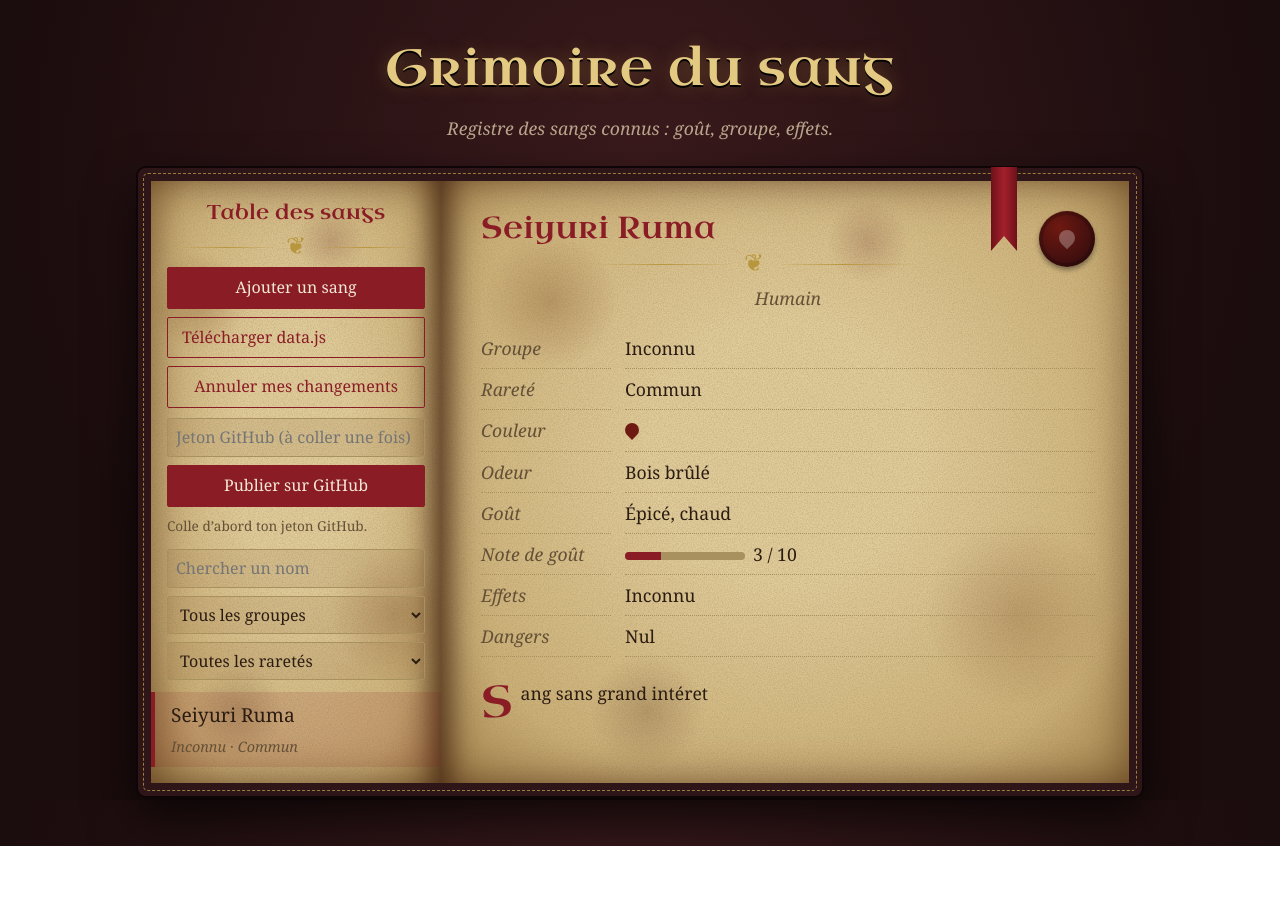
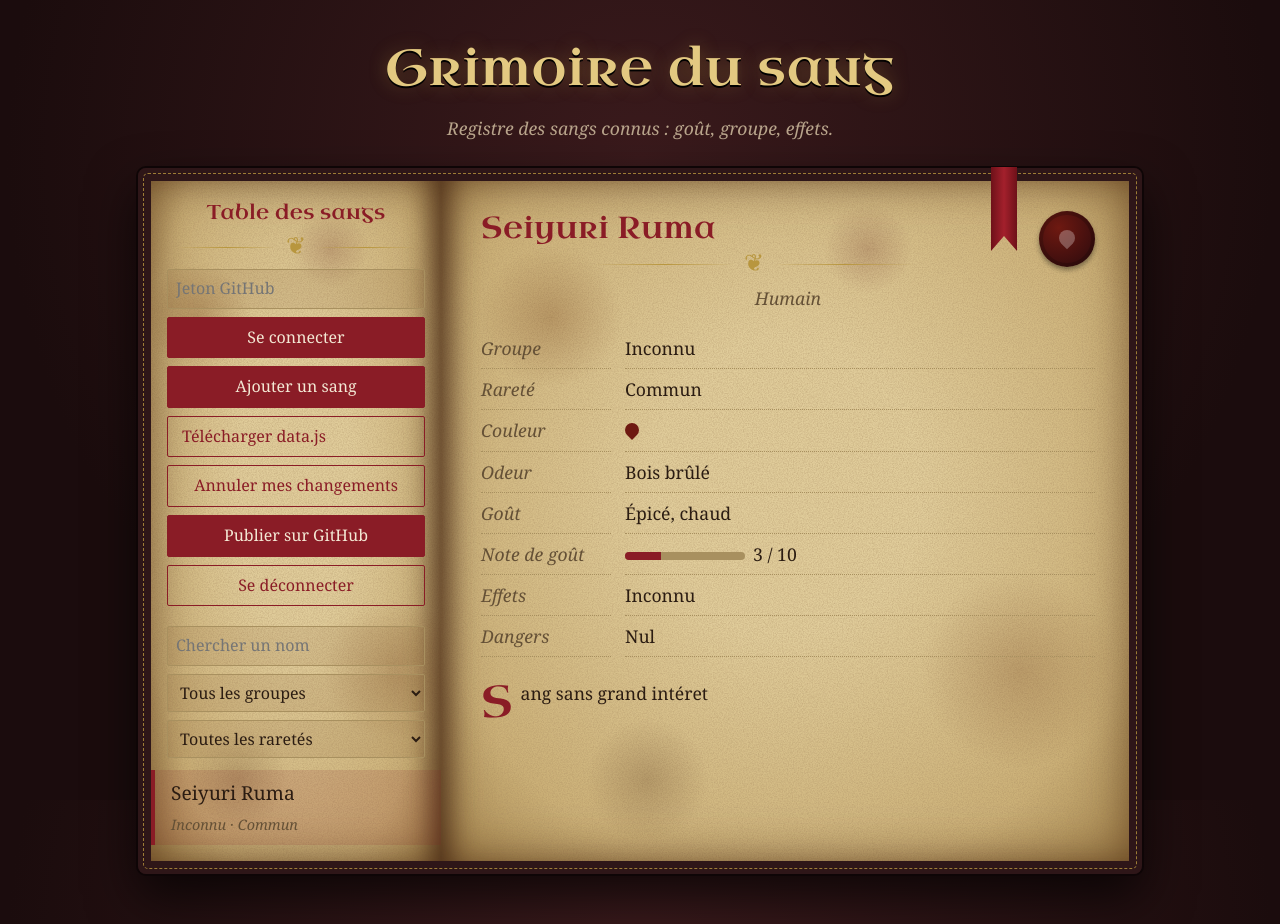
Before and after one commit to Aomiwav/Aomi.github.io, a plain HTML site: page index.html in a window 1280 px wide. Both pictures are taken after a click on the button "Publier sur GitHub". Before the commit the page ends 846 px from the top, so only its background shows below. Drawn offline with Linux system fonts and the light colour scheme; a web font is replaced by a local one.

Commit message:
Add files via upload

```diff
--- a/index.html
+++ b/index.html
@@ -88,12 +88,18 @@ select,input,textarea{background:rgba(120,85,40,.12)}
 <nav class="index" aria-label="Index">
 <h2 class="idx">Table des sangs</h2><div class="orn" aria-hidden="true">❦</div>
 <div class="admin" id="admin" hidden>
+<div class="admin" id="login" style="margin:0">
+<input id="tok" type="password" placeholder="Jeton GitHub" aria-label="Jeton GitHub" autocomplete="off">
+<button class="btn" id="conn">Se connecter</button>
+</div>
+<div class="admin" id="tools" style="margin:0" hidden>
 <button class="btn" id="addBtn">Ajouter un sang</button>
 <a class="btn alt" id="dl" href="#">Télécharger data.js</a>
 <button class="btn alt" id="reset">Annuler mes changements</button>
-<input id="tok" type="password" placeholder="Jeton GitHub (à coller une fois)" aria-label="Jeton GitHub" autocomplete="off">
 <button class="btn" id="pub">Publier sur GitHub</button>
-<p id="pubmsg" role="status">Mode édition : tes changements restent dans ce navigateur tant que tu n’as pas publié.</p>
+<button class="btn alt" id="out">Se déconnecter</button>
+</div>
+<p id="pubmsg" role="status"></p>
 </div>
 <div class="filters">
 <input id="q" type="search" placeholder="Chercher un nom" aria-label="Chercher un nom">
@@ -110,9 +116,9 @@ select,input,textarea{background:rgba(120,85,40,.12)}
 var FIELDS=[["n","Nom"],["e","Espèce / rôle"],["g","Groupe sanguin","select"],["r","Rareté","select"],["c","Couleur","color"],["o","Odeur"],["t","Goût"],["s","Note de goût (sur 10)","select"],["f","Effets"],["d","Dangers"],["no","Note perso","area"]];
 var OPTS={g:["A+","A−","B+","B−","AB+","AB−","O+","O−","Inconnu"],r:["Commun","Peu commun","Rare","Très rare","Légendaire"],s:["0","1","2","3","4","5","6","7","8","9","10"]};
 var KEY="grimoire-brouillon",$=function(i){return document.getElementById(i)};
-var EDIT=location.hash==="#edit",entries=(window.GRIMOIRE||[]).slice(),cur=null,editing=null,confirmDel=false;
-if(EDIT){try{var d=JSON.parse(localStorage.getItem(KEY)||"null");if(Array.isArray(d))entries=d}catch(e){}}
-function save(){if(!EDIT)return;try{localStorage.setItem(KEY,JSON.stringify(entries))}catch(e){}}
+var CLE="#edit",UNLOCKED=false,TOKEN="",EDIT=location.hash===CLE,entries=(window.GRIMOIRE||[]).slice(),cur=null,editing=null,confirmDel=false;
+
+function save(){if(!UNLOCKED)return;try{localStorage.setItem(KEY,JSON.stringify(entries))}catch(e){}}
 function esc(s){var d=document.createElement("div");d.textContent=s==null?"":String(s);return d.innerHTML}
 function sorted(){return entries.slice().sort(function(a,b){return String(a.n).localeCompare(String(b.n),"fr")})}
 function fillSel(sel,key,label){var keep=sel.value,v=[];entries.forEach(function(x){if(x[key]&&v.indexOf(x[key])<0)v.push(x[key])});v.sort();sel.innerHTML="<option value=''>"+label+"</option>"+v.map(function(x){return "<option>"+esc(x)+"</option>"}).join("");sel.value=v.indexOf(keep)<0?"":keep}
@@ -120,7 +126,7 @@ function dataText(){return "// Les fiches du grimoire. Remplace ce fichier sur t
 function exportLink(){var t=dataText();
 $("dl").href="data:text/javascript;charset=utf-8,"+encodeURIComponent(t);$("dl").download="data.js"}
 function render(){fillSel($("g"),"g","Tous les groupes");fillSel($("r"),"r","Toutes les raretés");
-$("admin").hidden=!EDIT;if(EDIT)exportLink();
+$("admin").hidden=!EDIT;$("login").hidden=UNLOCKED;$("tools").hidden=!UNLOCKED;if(UNLOCKED)exportLink();
 var q=$("q").value.toLowerCase(),g=$("g").value,r=$("r").value,ul=$("list"),n=0;ul.innerHTML="";
 sorted().forEach(function(x){if((q&&String(x.n).toLowerCase().indexOf(q)<0)||(g&&x.g!==g)||(r&&x.r!==r))return;n++;
 var li=document.createElement("li"),b=document.createElement("button");b.innerHTML="<b>"+esc(x.n)+"</b><span>"+esc(x.g)+" · "+esc(x.r)+"</span>";
@@ -130,7 +136,7 @@ if(editing!==null)return form();
 var x=entries.filter(function(e){return e.id===cur})[0];
 if(!x){$("entry").innerHTML="<p class='race'>"+(entries.length?"Choisis un sang dans l’index.":"Aucun sang n’a encore été ajouté.")+"</p>";return}
 var s=Math.max(0,Math.min(10,Number(x.s)||0)),cc=/^#[0-9a-f]{6}$/i.test(x.c)?x.c:"#7a1a1f";
-$("entry").innerHTML="<span class='seal' style='--c:"+cc+"' aria-hidden='true'></span><h2>"+esc(x.n)+"</h2><div class='orn' aria-hidden='true'>❦</div><p class='race'>"+esc(x.e)+"</p><dl><dt>Groupe</dt><dd>"+esc(x.g)+"</dd><dt>Rareté</dt><dd>"+esc(x.r)+"</dd><dt>Couleur</dt><dd><span class='drop' style='--c:"+esc(/^#[0-9a-f]{6}$/i.test(x.c)?x.c:"#7a1a1f")+"'></span></dd><dt>Odeur</dt><dd>"+esc(x.o)+"</dd><dt>Goût</dt><dd>"+esc(x.t)+"</dd><dt>Note de goût</dt><dd><span class='bar'><i style='width:"+s*10+"%'></i></span>"+s+" / 10</dd><dt>Effets</dt><dd>"+esc(x.f)+"</dd><dt>Dangers</dt><dd>"+esc(x.d)+"</dd></dl><p class='note'>"+esc(x.no)+"</p>"+(EDIT?"<div class='actions'><button class='btn alt' id='ed'>Modifier</button><button class='btn alt' id='del'>"+(confirmDel?"Confirmer la suppression":"Supprimer")+"</button></div>":"");
+$("entry").innerHTML="<span class='seal' style='--c:"+cc+"' aria-hidden='true'></span><h2>"+esc(x.n)+"</h2><div class='orn' aria-hidden='true'>❦</div><p class='race'>"+esc(x.e)+"</p><dl><dt>Groupe</dt><dd>"+esc(x.g)+"</dd><dt>Rareté</dt><dd>"+esc(x.r)+"</dd><dt>Couleur</dt><dd><span class='drop' style='--c:"+esc(/^#[0-9a-f]{6}$/i.test(x.c)?x.c:"#7a1a1f")+"'></span></dd><dt>Odeur</dt><dd>"+esc(x.o)+"</dd><dt>Goût</dt><dd>"+esc(x.t)+"</dd><dt>Note de goût</dt><dd><span class='bar'><i style='width:"+s*10+"%'></i></span>"+s+" / 10</dd><dt>Effets</dt><dd>"+esc(x.f)+"</dd><dt>Dangers</dt><dd>"+esc(x.d)+"</dd></dl><p class='note'>"+esc(x.no)+"</p>"+(UNLOCKED?"<div class='actions'><button class='btn alt' id='ed'>Modifier</button><button class='btn alt' id='del'>"+(confirmDel?"Confirmer la suppression":"Supprimer")+"</button></div>":"");
 if($("ed"))$("ed").onclick=function(){editing=x.id;render()};
 if($("del"))$("del").onclick=function(){if(!confirmDel){confirmDel=true;render();return}
 entries=entries.filter(function(e){return e.id!==x.id});cur=null;confirmDel=false;save();render()}}
@@ -150,11 +156,18 @@ $("addBtn").onclick=function(){editing="";cur=null;render()};
 $("reset").onclick=function(){try{localStorage.removeItem(KEY)}catch(e){}entries=(window.GRIMOIRE||[]).slice();cur=null;editing=null;render()};
 
 var OWNER="Aomiwav",REPO="Aomi.github.io",TK="grimoire-jeton";
-try{$("tok").value=localStorage.getItem(TK)||""}catch(e){}
+async function connect(t,silent){var m=$("pubmsg");m.textContent="Vérification…";
+try{var r=await fetch("https://api.github.com/repos/"+OWNER+"/"+REPO,{headers:{Authorization:"Bearer "+t,Accept:"application/vnd.github+json"}});
+var j=r.ok?await r.json():null;
+if(j&&j.permissions&&j.permissions.push){TOKEN=t;UNLOCKED=true;try{localStorage.setItem(TK,t)}catch(e){}
+try{var d=JSON.parse(localStorage.getItem(KEY)||"null");if(Array.isArray(d))entries=d}catch(e){}
+m.textContent="";cur=entries.length?sorted()[0].id:null;render();return}}catch(e){}
+m.textContent=silent?"":"Connexion refusée. Vérifie le jeton."}
+$("conn").onclick=function(){var t=$("tok").value.trim();if(t)connect(t,false)};
+$("out").onclick=function(){UNLOCKED=false;TOKEN="";try{localStorage.removeItem(TK)}catch(e){}$("tok").value="";entries=(window.GRIMOIRE||[]).slice();editing=null;cur=entries.length?sorted()[0].id:null;$("pubmsg").textContent="";render()};
+if(EDIT){var st="";try{st=localStorage.getItem(TK)||""}catch(e){}if(st)connect(st,true)}
 $("pub").onclick=async function(){
-var t=$("tok").value.trim(),m=$("pubmsg");
-if(!t){m.textContent="Colle d’abord ton jeton GitHub.";return}
-try{localStorage.setItem(TK,t)}catch(e){}
+var t=TOKEN,m=$("pubmsg");if(!UNLOCKED||!t)return;
 m.textContent="Publication en cours…";
 var u="https://api.github.com/repos/"+OWNER+"/"+REPO+"/contents/data.js",H={Authorization:"Bearer "+t,Accept:"application/vnd.github+json"};
 try{
```
